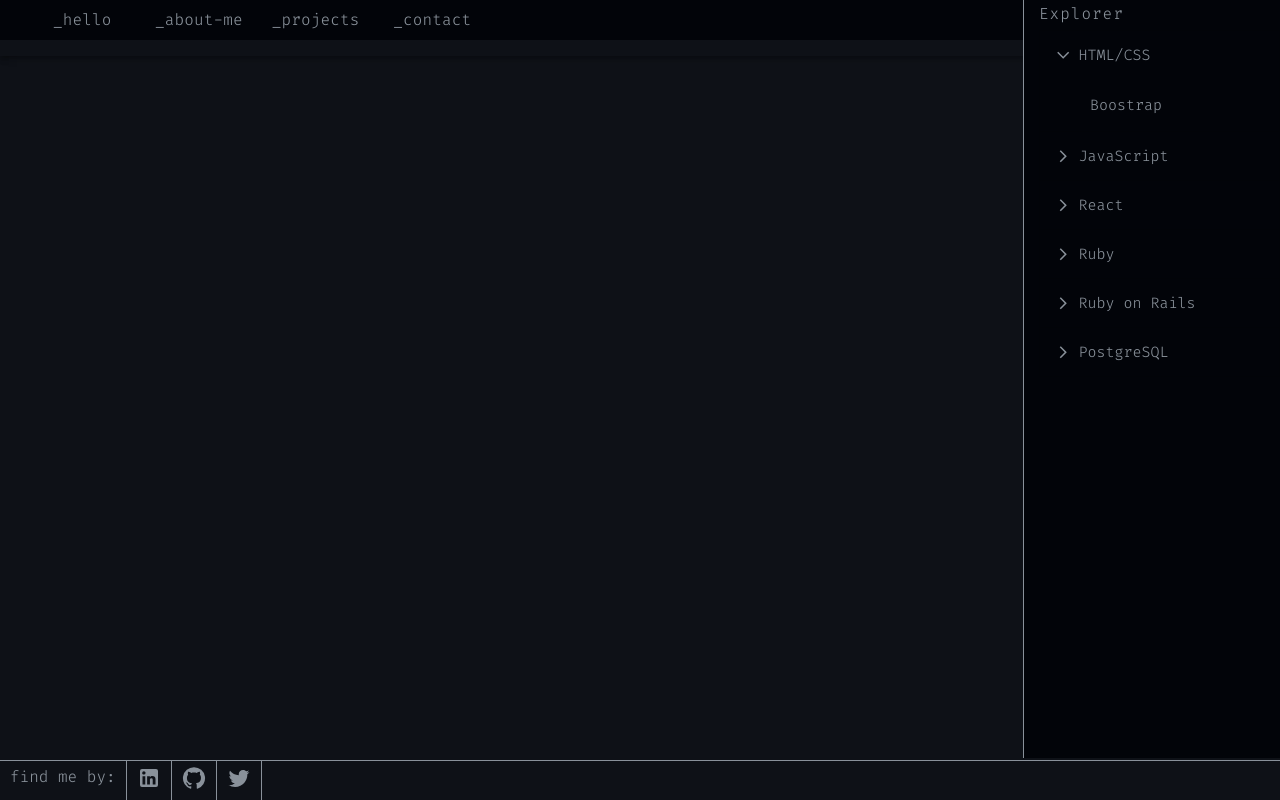
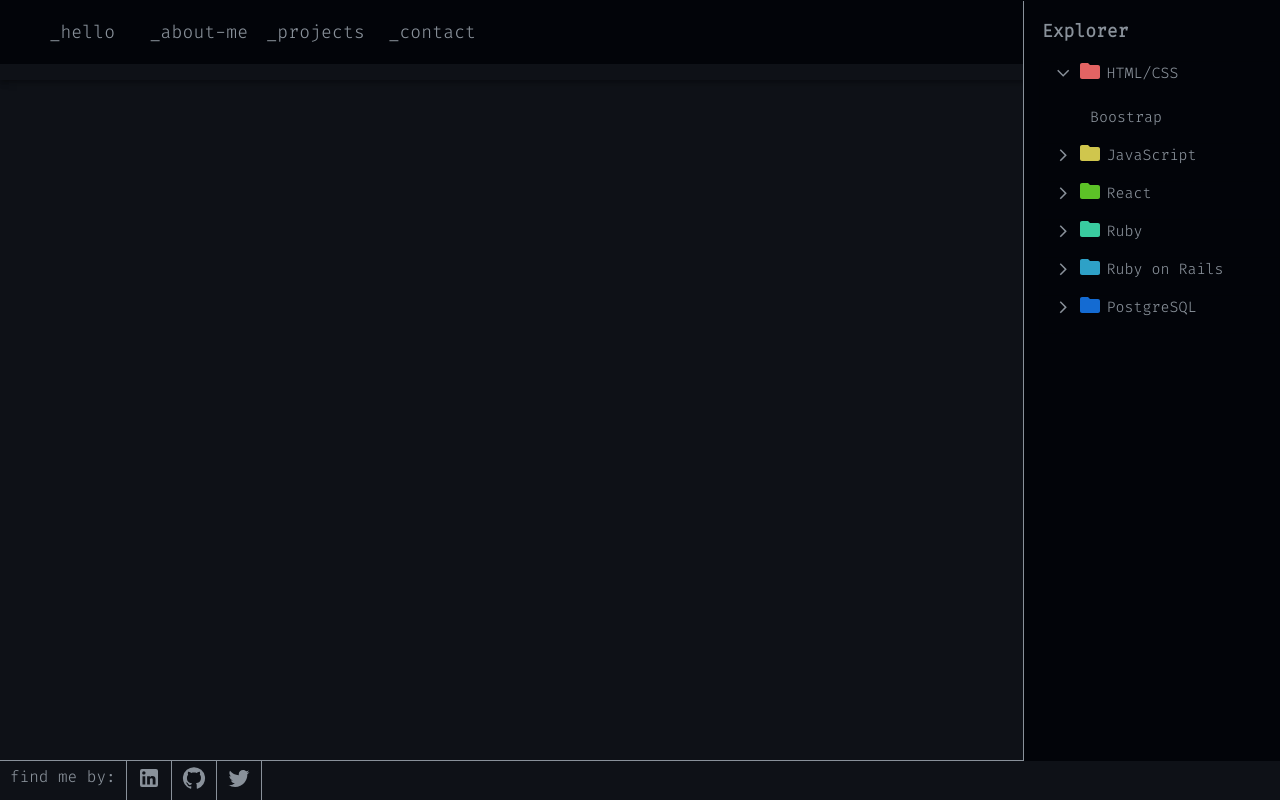
Before and after one commit to Donard97/portfolio, a React (Create React App) app: page /about in a window 1280 px wide. Built offline with nearby package versions, Linux system fonts and the light colour scheme.

Commit message:
Add style to list of skills

```diff
--- a/public/index.html
+++ b/public/index.html
@@ -27,7 +27,7 @@
       work correctly both with client-side routing and a non-root public URL.
       Learn how to configure a non-root public URL by running `npm run build`.
     -->
-    <title>React App</title>
+    <title>Donard Golaj</title>
   </head>
   <body>
     <noscript>You need to enable JavaScript to run this app.</noscript>
--- a/src/components/skills/List.js
+++ b/src/components/skills/List.js
@@ -6,6 +6,8 @@ import MuiAccordion from '@mui/material/Accordion';
 import MuiAccordionSummary from '@mui/material/AccordionSummary';
 import MuiAccordionDetails from '@mui/material/AccordionDetails';
 import Typography from '@mui/material/Typography';
+import FolderIcon from '@mui/icons-material/Folder';
+import CssIcon from '@mui/icons-material/Css';
 import '../../stylesheet/accordionSkills.css';
 
 const Accordion = styled((props) => (
@@ -31,6 +33,7 @@ const AccordionSummary = styled((props) => (
   />
 ))(({ theme }) => ({
   flexDirection: 'row-reverse',
+  marginTop: `-15px`,
   '& .MuiAccordionSummary-expandIconWrapper.Mui-expanded': {
     transform: 'rotate(90deg)',
   },
@@ -40,7 +43,6 @@ const AccordionSummary = styled((props) => (
 }));
 
 const AccordionDetails = styled(MuiAccordionDetails)(({ theme }) => ({
-  padding: theme.spacing(2),
   textDecoration: `none`,
   paddingLeft: `50px`,
 }));
@@ -56,7 +58,8 @@ export default function CustomizedAccordions() {
     <div className="list">
       <Accordion expanded={expanded === 'panel1'} onChange={handleChange('panel1')}>
         <AccordionSummary aria-controls="panel1d-content" id="panel1d-header">
-          <Typography variant="p">HTML/CSS</Typography>
+          <FolderIcon sx={{color: `#e36363`}}/>
+          <Typography variant="p" sx={{padding: `4px`}}>HTML/CSS</Typography>
         </AccordionSummary>
         <AccordionDetails className="accordion">
           <ul>
@@ -66,12 +69,14 @@ export default function CustomizedAccordions() {
       </Accordion>
       <Accordion expanded={expanded === 'panel2'} onChange={handleChange('panel2')}>
         <AccordionSummary aria-controls="panel2d-content" id="panel2d-header">
-          <Typography variant="p">JavaScript</Typography>
+          <FolderIcon sx={{color: `#d0c64d`}}/>
+          <Typography variant="p" sx={{padding: `4px`}}>JavaScript</Typography>
         </AccordionSummary>
       </Accordion>
       <Accordion expanded={expanded === 'panel3'} onChange={handleChange('panel3')}>
         <AccordionSummary aria-controls="panel3d-content" id="panel3d-header">
-          <Typography variant="p">React</Typography>
+          <FolderIcon sx={{color: `#5cc227`}}/>
+          <Typography variant="p" sx={{padding: `4px`}}>React</Typography>
         </AccordionSummary>
         <AccordionDetails>
           <ul>
@@ -83,17 +88,20 @@ export default function CustomizedAccordions() {
       </Accordion>
       <Accordion expanded={expanded === 'panel4'} onChange={handleChange('panel4')}>
         <AccordionSummary aria-controls="panel4d-content" id="panel4d-header">
-          <Typography variant="p">Ruby</Typography>
+          <FolderIcon sx={{color: `#39cb9f`}}/>
+          <Typography variant="p" sx={{padding: `4px`}}>Ruby</Typography>
         </AccordionSummary>
       </Accordion>
       <Accordion expanded={expanded === 'panel5'} onChange={handleChange('panel5')}>
         <AccordionSummary aria-controls="panel5d-content" id="panel5d-header">
-          <Typography variant="p">Ruby on Rails</Typography>
+          <FolderIcon sx={{color: `#2ea1c7`}}/>
+          <Typography variant="p" sx={{padding: `4px`}}>Ruby on Rails</Typography>
         </AccordionSummary>
       </Accordion>
       <Accordion expanded={expanded === 'panel6'} onChange={handleChange('panel6')}>
         <AccordionSummary aria-controls="panel6d-content" id="panel5d-header">
-          <Typography variant="p">PostgreSQL</Typography>
+          <FolderIcon sx={{color: `#146bd2`}}/>
+          <Typography variant="p" sx={{padding: `4px`}}>PostgreSQL</Typography>
         </AccordionSummary>
       </Accordion>
     </div>
--- a/src/components/skills/Skills.js
+++ b/src/components/skills/Skills.js
@@ -7,10 +7,12 @@ import '../../stylesheet/skills.css';
 function Skills() {
   return (
     <Box className="explorer">
-      <div>
-        <Typography variant="p" className="skillTitle">Explorer</Typography>
+      <div className="title">
+        <Typography variant="p">Explorer</Typography>
       </div>
-      <CustomizedAccordions />
+      <div className="accordion">
+        <CustomizedAccordions />
+      </div>
     </Box>
   );
 }
--- a/src/stylesheet/navbar.css
+++ b/src/stylesheet/navbar.css
@@ -4,7 +4,7 @@
 }
 
 .toolbar {
-  min-height: auto !important;
+  height: 55px;
 }
 
 .underNav {
@@ -28,6 +28,7 @@
 .toolbar .menuList a {
   text-decoration: none;
   color: #89919a;
+  font-size: 18px;
 }
 
 .toolbar .menuList:hover {
@@ -35,10 +36,12 @@
   margin: 0;
   padding: 0;
   border-top: 1px solid white;
+  height: 100%;
 }
 
 .toolbar .menuList:active {
   background: #0e1117;
   margin: 0;
   padding: 0;
+  height: 100%;
 }
--- a/src/stylesheet/skills.css
+++ b/src/stylesheet/skills.css
@@ -6,7 +6,7 @@
   right: 0;
   height: 95%;
   z-index: 99;
-  margin-top: -58px;
+  margin-top: -79px;
   border-left: 1px solid #89919a;
 }
 
@@ -14,8 +14,13 @@
   padding: 5px;
 }
 
+.explorer .title {
+  margin: 18px;
+  font-weight: 600;
+  font-size: 18px;
+}
+
 .skillTitle {
   line-height: 2;
   letter-spacing: 1px;
-  padding: 0 15px;
 }
```
Also changed, not shown: src/components/about/About.js (added).
